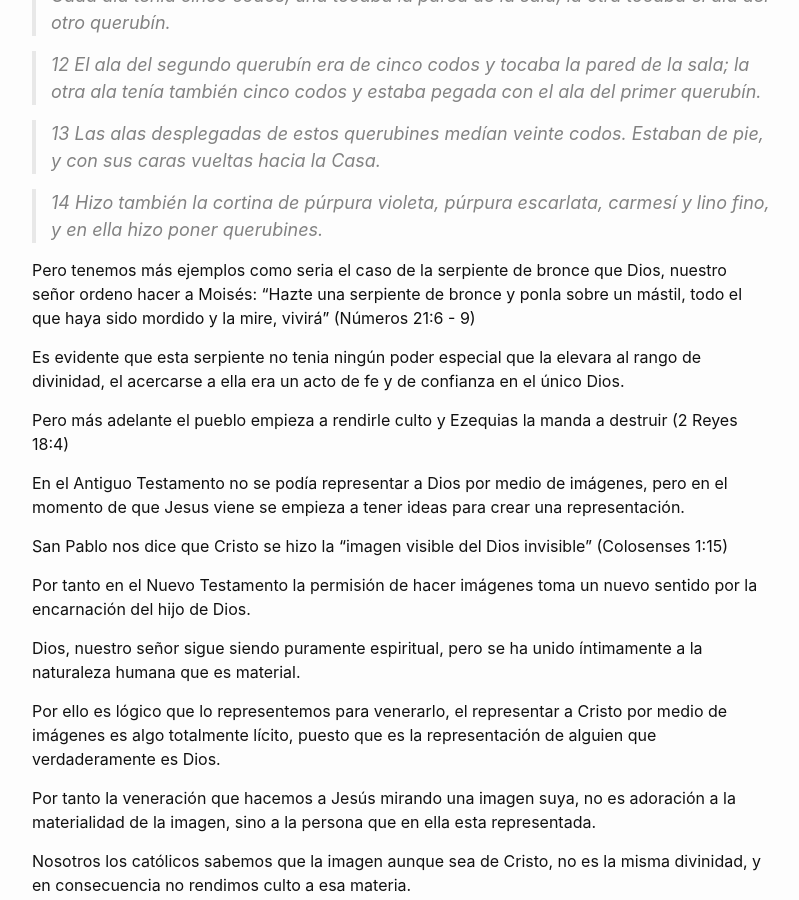
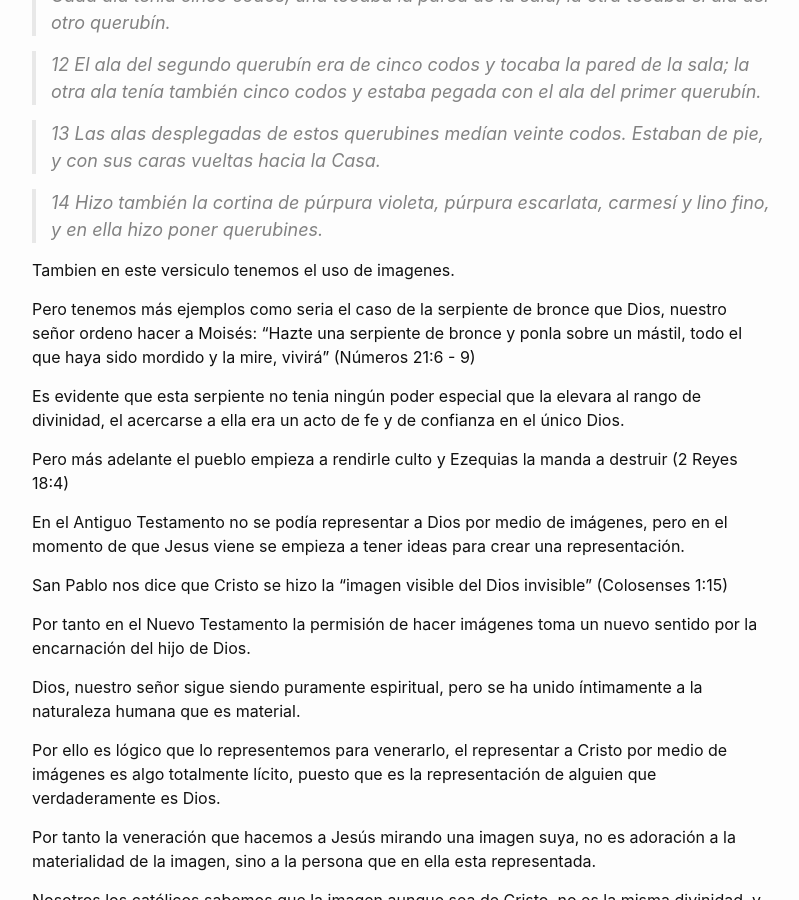
Before and after one commit to dylanmeca/dylanmeca.github.io, a Jekyll site: the page built from _posts/2021-08-01-Es-cierto-que-los-catolicos-adoran-imagenes.md, in a window 1280 px wide and 900 px high, scrolled down 1971 px. Shown: the whole window, without its empty margins (238-1037 px from the left). Built offline with Jekyll 4.4.1, drawn with Linux system fonts in a browser that asks for light colours; a script that is not in the unit is left out; comment, search, counter and statistics services are not loaded.

Commit message:
Update 2021-08-01-Es-cierto-que-los-catolicos-adoran-imagenes.md

```diff
--- a/_posts/2021-08-01-Es-cierto-que-los-catolicos-adoran-imagenes.md
+++ b/_posts/2021-08-01-Es-cierto-que-los-catolicos-adoran-imagenes.md
@@ -96,6 +96,8 @@ Queda claro así nos lo enseña la biblia que estas imágenes, que no están des
 
 > 14 Hizo también la cortina de púrpura violeta, púrpura escarlata, carmesí y lino fino, y en ella hizo poner querubines.
 
+Tambien en este versiculo tenemos el uso de imagenes.
+
 Pero tenemos más ejemplos como seria el caso de la serpiente de bronce que Dios, nuestro señor ordeno hacer a Moisés: "Hazte una serpiente de bronce y ponla sobre un mástil, todo el que haya sido mordido y la mire, vivirá" (Números 21:6 - 9)
 
 Es evidente que esta serpiente no tenia ningún poder especial que la elevara al rango de divinidad, el acercarse a ella era un acto de fe y de confianza en el único Dios.
```
